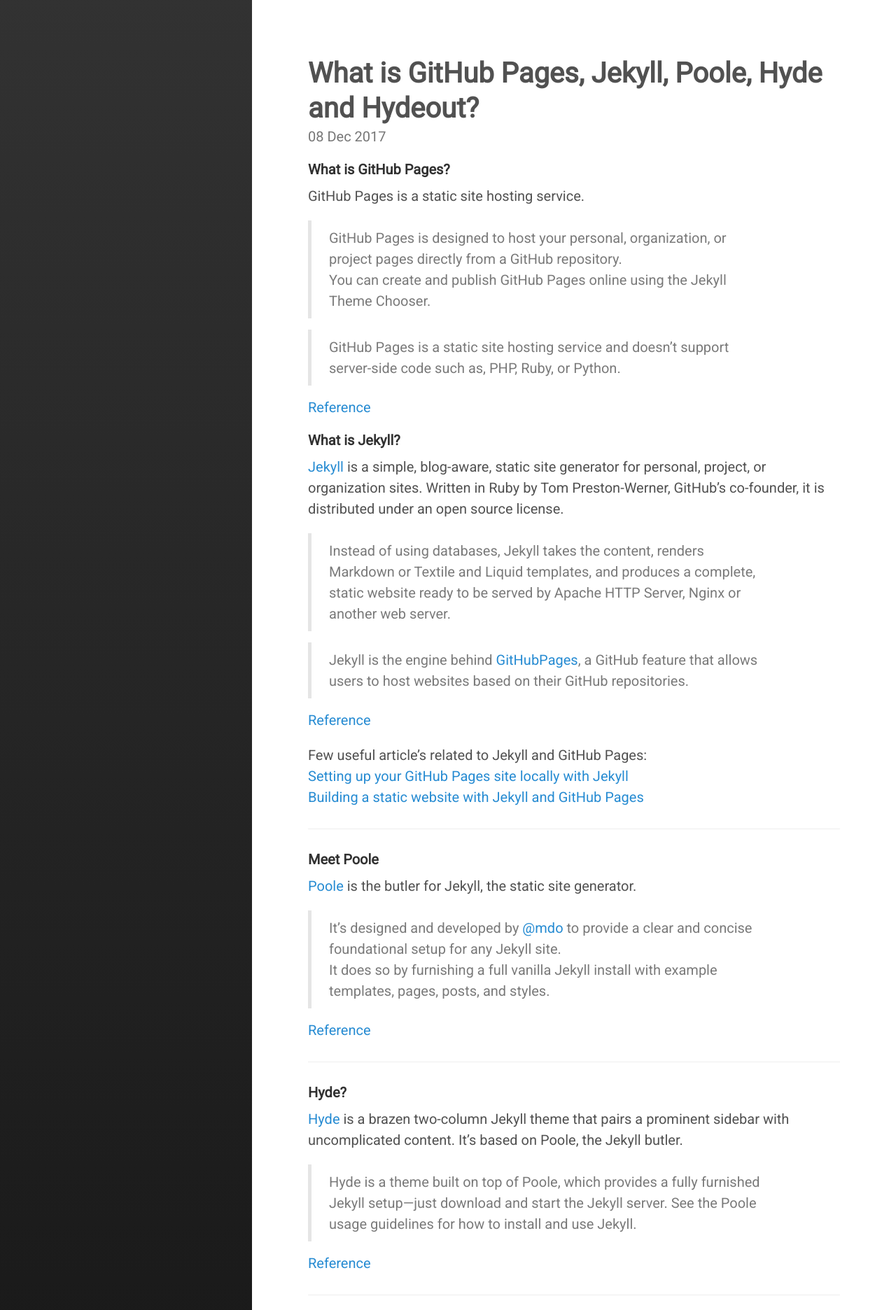
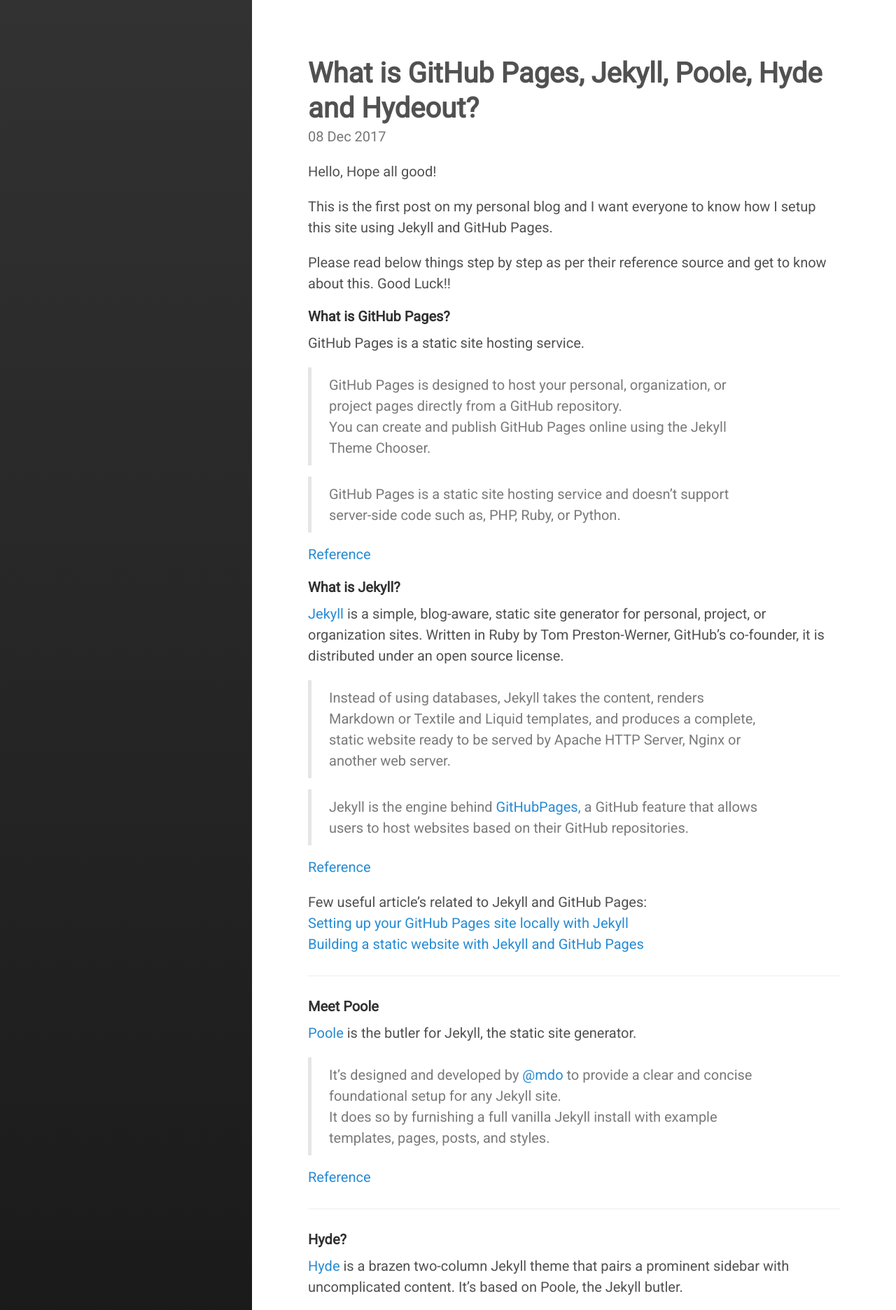
Before and after one commit to tirupati17/tirupati17.github.io, a Jekyll site: the page built from _posts/2017-12-08-what-is-jekyll.md, in a window 1280 px wide. Shown: the top 1872 px of the page at 70% size. Built offline with Jekyll 4.4.1, drawn with Linux system fonts in a browser that asks for light colours; some of the changed text lies outside the part shown.

Commit message:
post update

```diff
--- a/_posts/2017-12-08-what-is-jekyll.md
+++ b/_posts/2017-12-08-what-is-jekyll.md
@@ -3,6 +3,12 @@
 title: What is GitHub Pages, Jekyll, Poole, Hyde and Hydeout?
 excerpt_separator:  <!--more-->
 ---
+
+Hello, Hope all good!
+
+<p>This is the first post on my personal blog and I want everyone to know how I setup this site using Jekyll and GitHub Pages. </p>
+
+Please read below things step by step as per their reference source and get to know about this. Good Luck!!
 
 <h4>What is GitHub Pages?</h4>
 
@@ -44,7 +50,7 @@
 
 [Hyde](https://github.com/poole/hyde) is a brazen two-column Jekyll theme that pairs a prominent sidebar with uncomplicated content. It's based on Poole, the Jekyll butler.
 
-> Hyde is a theme built on top of Poole, which provides a fully furnished Jekyll setup—just download and start the Jekyll server. See the Poole usage guidelines for how to install and use Jekyll.
+> Hyde is a theme built on top of Poole, which provides a fully furnished Jekyll setup—just download and start the Jekyll server.
 
 <a href="https://github.com/poole/hyde">Reference</a>
 
@@ -54,8 +60,15 @@
 
 [Hydeout](https://github.com/fongandrew/hydeout) updates the original Hyde theme for Jekyll 3.x and adds new functionality.
 
-> Hydeout is available as the `jekyll-theme-hydeout` Ruby Gem. Add `gem "jekyll-theme-hydeout", "~> 3.4"` to your Gemfile and run `bundle install`
+Hydeout is available as the `jekyll-theme-hydeout` Ruby Gem.<br> Add `gem "jekyll-theme-hydeout", "~> 3.4"` to your Gemfile and run `bundle install`
 
 Hydeout uses pagination, so if you have an `index.md`, you'll need to swap it with an `index.html` that uses the index layout:
 
+{% highlight liquid %}
+---
+layout: index
+title: Home
+---
+{% endhighlight %}
+
 Find out more by [visiting the project on GitHub](https://github.com/fongandrew/hydeout).
```
Also changed, not shown: 3 other files.
